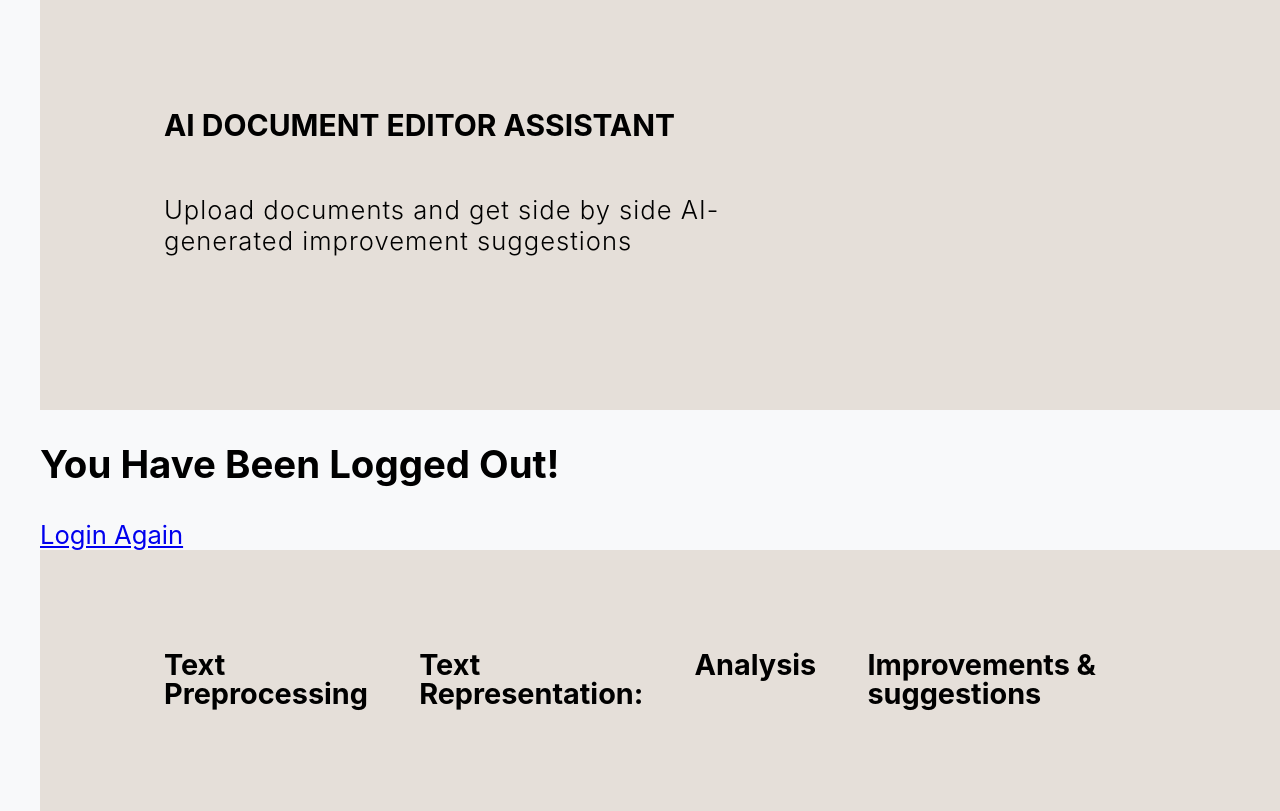
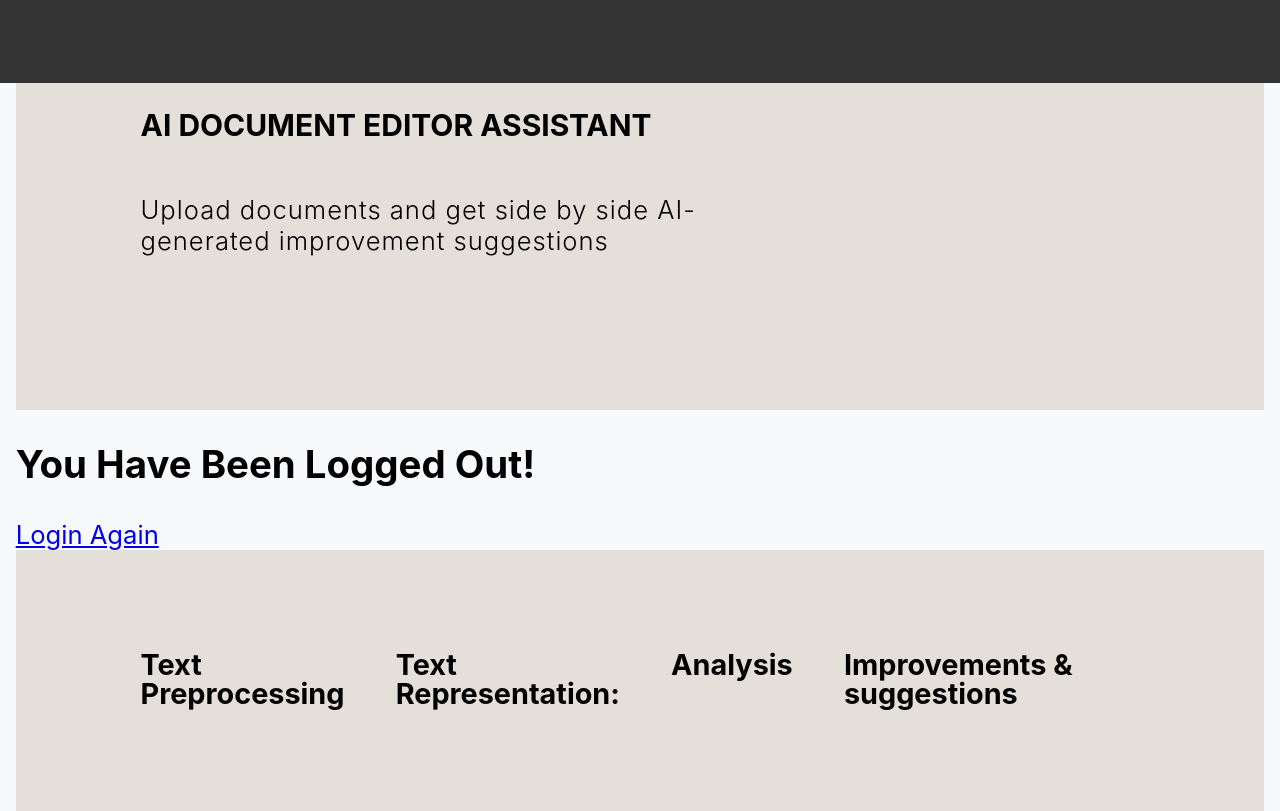
Before and after one commit to DerrickKirimi/Ai-Document-Editor-Assistant, a Django app: page /logout/ in a window 1280 px wide. Run offline with Django 4.2, Linux system fonts and the light colour scheme; some libraries are stand-ins or nearby versions.

Commit message:
Fix logout and placement

```diff
--- a/Project/settings.py
+++ b/Project/settings.py
@@ -135,3 +135,4 @@
 CRISPY_TEMPLATE_PACK = 'bootstrap4'
 
 LOGIN_REDIRECT_URL = '/'
+#LOGIN_URL = "login"
--- a/app1/templates/app1/base.html
+++ b/app1/templates/app1/base.html
@@ -11,23 +11,25 @@
     {% block head %}
     {% block title %}{% endblock title %}
     {% endblock head %}
+
 </head>
 <body>
-    <nav class="navbar">
-        <!--p class="navbar-brand">AI Document Editor Assistant</p>-->
 
+
+    <main>
+        <section class="heroSection">
+            <header class="navbar">
+                <div class="user-info">
                     {% if user.is_authenticated %}
-    <p id="welcome-user">Welcome, {{ request.user.username }}</p>
-    <ul>
-        <li class="navbar-item">
+                        <div class="welcome-logout">
+                            <span id="welcome-user">Welcome, {{ request.user.username }}</span>
                             <form action="{% url 'logout' %}" method="post" style="display:inline;">
                                 {% csrf_token %}
-                <button type="submit" class="link" style="background:none; border:none; color:inherit; cursor:pointer;">Logout</button>
+                                <button type="submit" class="logout-btn">Logout</button>
                             </form>
-        </li>
-    </ul>
+                        </div>
                     {% else %}
-    <ul>
+                        <ul class="auth-links">
                             {% if request.path == '/register/' %}
                                 <li><a class="link" href="{% url 'login' %}">Login</a></li>
                             {% elif request.path == '/login/' %}
@@ -35,10 +37,9 @@
                             {% endif %}
                         </ul>
                     {% endif %}
-    </nav>
+                </div>
+            </header>
 
-    <main>
-        <section class="heroSection">
             <article class="heroText">
               <h1>AI DOCUMENT EDITOR ASSISTANT </h1>
               <p>Upload documents and get side by side AI-generated improvement suggestions</p>
--- a/static/css/base.css
+++ b/static/css/base.css
@@ -69,3 +69,64 @@
     justify-content: center;
     align-items: center;
 }
+
+/* Navbar style */
+.navbar {
+    display: flex;
+    justify-content: flex-end;
+    align-items: center;
+    padding: 1rem 2rem;
+    background-color: #333;
+    color: #fff;
+    position: fixed;
+    top: 0;
+    right: 0;
+    left: 0;
+    z-index: 1000;
+}
+
+/* User info styling */
+.user-info {
+    display: flex;
+    flex-direction: column;
+    align-items: flex-end;
+    text-align: right;
+}
+
+/* Styles for welcome and logout in vertical alignment */
+.welcome-logout {
+    display: flex;
+    flex-direction: column;
+    align-items: flex-end;
+    gap: 0.5rem; /* Space between Welcome message and Logout button */
+}
+
+/* Welcome message styling */
+#welcome-user {
+    font-size: 1rem;
+    font-weight: 500;
+    color: #fff;
+    margin-bottom: 0.5rem;
+}
+
+/* Logout button styling */
+.logout-btn {
+    background: none;
+    border: none;
+    color: #fff;
+    cursor: pointer;
+    text-decoration: underline;
+    font-size: 1rem;
+    padding: 0;
+}
+
+
+.auth-links {
+    display: flex;
+    gap: 1rem;
+}
+
+.auth-links .link {
+    color: #fff;
+    text-decoration: none;
+}
```
Lines whose indentation alone changed are shown as unchanged.
